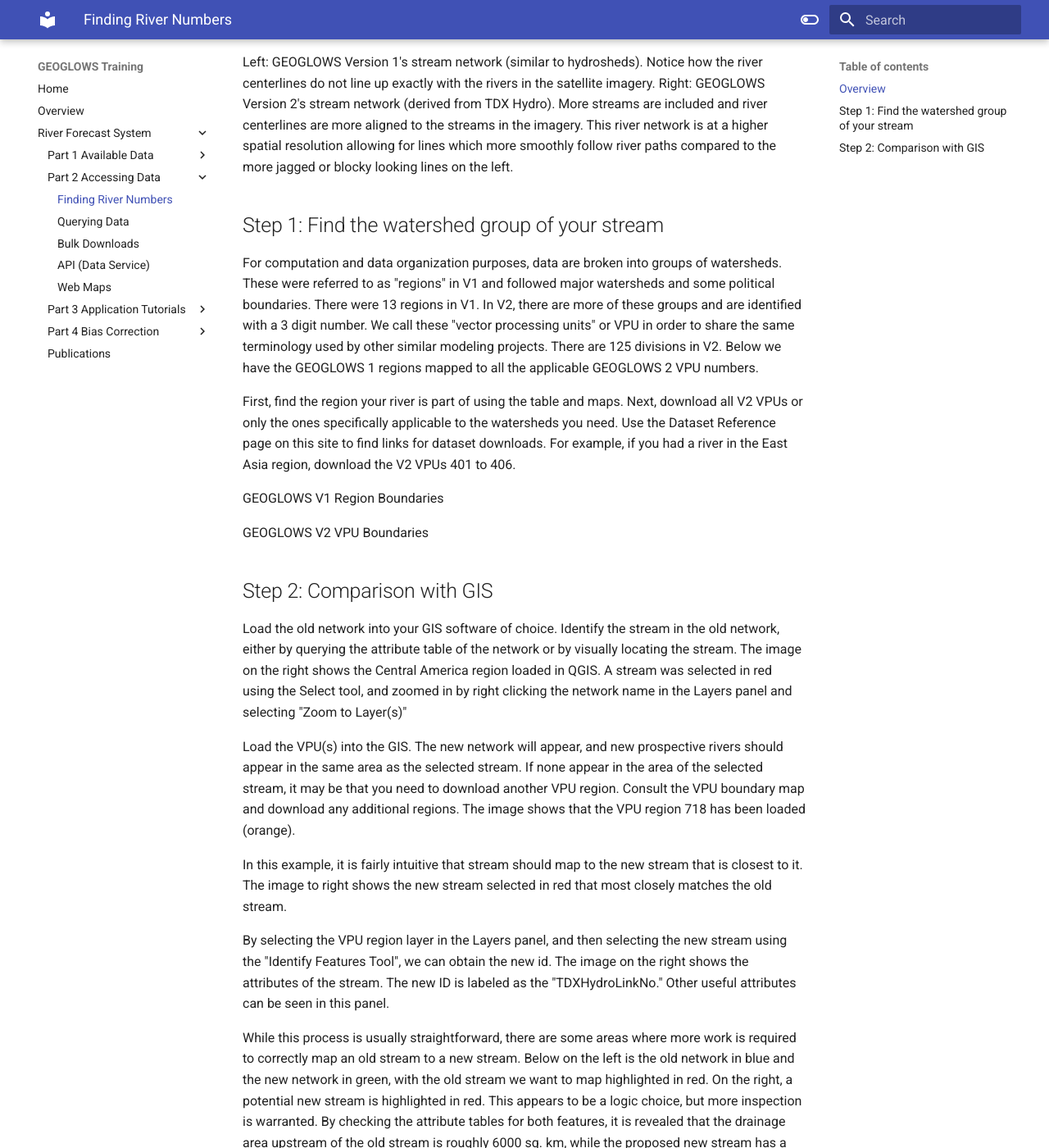
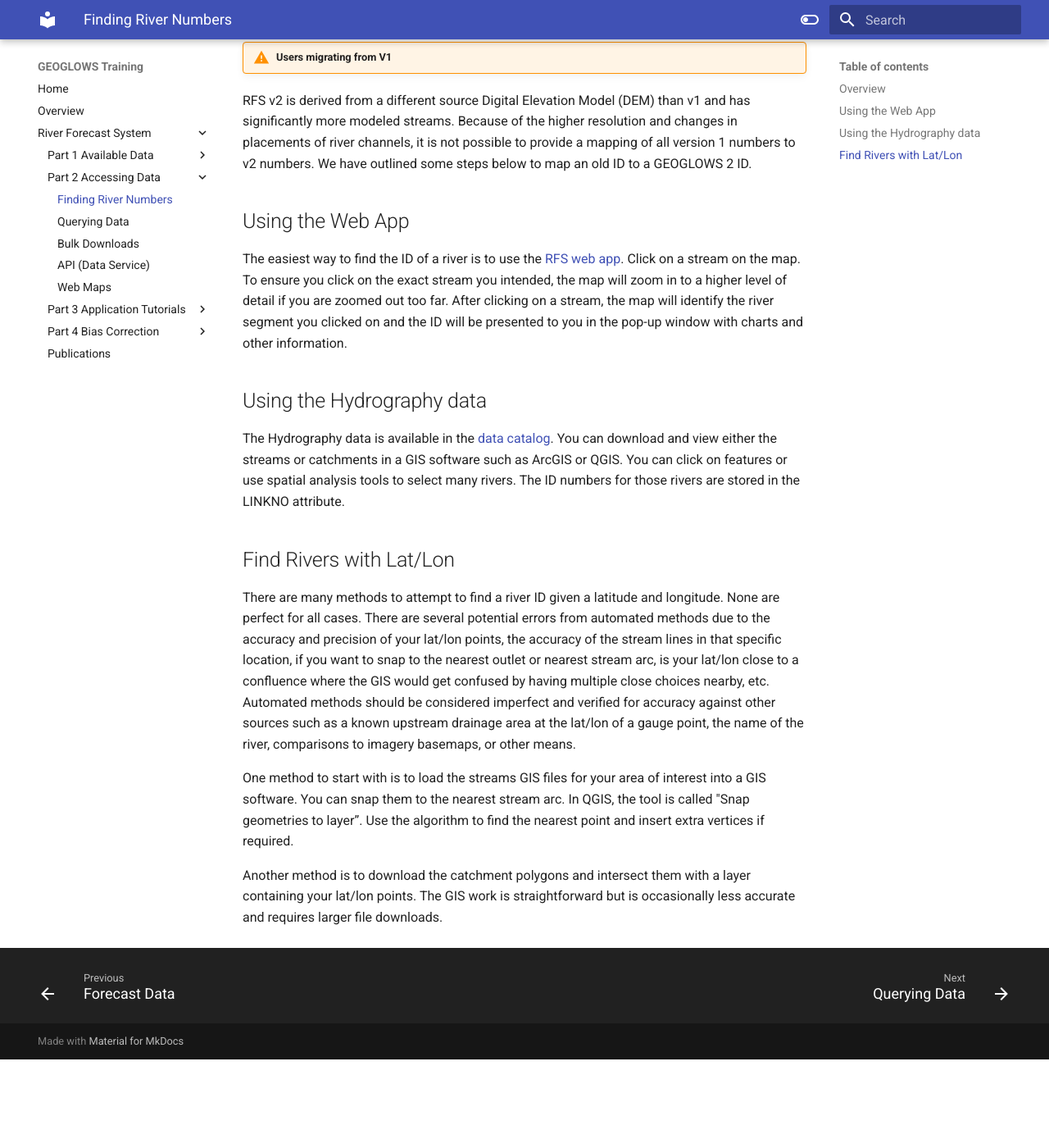
Before and after one commit to geoglows/training.geoglows.org, an MkDocs documentation site: the page built from docs/rfs/accessing-data/find-river-numbers.md, in a window 1280 px wide and 1400 px high, scrolled down 1024 px. Shown: the whole window at 82% size. Built offline with MkDocs 1.6.1 and Material for MkDocs 9.7.7, drawn with Linux system fonts in a browser that asks for light colours; after the commit the page ends 2316 px from its top, so only the background shows below that; some of the changed text lies outside the part shown.

Commit message:
add finding river numbers content

```diff
--- a/docs/rfs/accessing-data/find-river-numbers.md
+++ b/docs/rfs/accessing-data/find-river-numbers.md
@@ -4,80 +4,52 @@
 numbers in any other stream dataset and previous versions of the model. All ID numbers are 9 digits. As a reference, this table provides IDs of some
 major rivers and their general locations.
 
-| ID Number        | Select Rivers and General Locations |
-| ---------------- | ----------------------------------- |
-| 760_021_611      | Mississippi, USA                    |
-| 160_064_246      | Nile, East Africa                   |
-| 710_462_910      | Colorado, USA & Mexico              |
-| 441_057_380      | Ganges, India                       |
-| 430_157_411      | Mekong, Vietnam                     |
-| 210_406_913      | Tiber, Italy                        |
-| 621_010_293      | Amazon, Brazil                      |
-| 130_747_391      | Congo, D.R. Congo                   |
-| 640_255_644      | Parana, Argentina                   |
+| ID Number | Select Rivers and General Locations |
+|-----------|-------------------------------------|
+| 760021611 | Mississippi, USA                    |
+| 160064246 | Nile, East Africa                   |
+| 710462910 | Colorado, USA & Mexico              |
+| 441057380 | Ganges, India                       |
+| 430157411 | Mekong, Vietnam                     |
+| 210406913 | Tiber, Italy                        |
+| 621010293 | Amazon, Brazil                      |
+| 130747391 | Congo, D.R. Congo                   |
+| 640255644 | Parana, Argentina                   |
+
+The RFS ID numbers are 9 digits longs. While large numbers are often delimited, often with a comma or period in various languages, any code you write
+to retrieve data ***should not*** include any delimiters. These IDs are integers. Most programming languages will interpret quotes, periods, commas,
+or other characters as something besides an integer which will make the retrieval process fail. For example, the number `123456789` ***should not***
+be written as `123,456,789` or `123.456.789` or `"123456789"` or `"123,456,789"` or any other variation. Only the integer representation `123456789`
+will work.
 
 !!! warning "Users migrating from V1"
-    RFS v2 is derived from a different source Digital Elevation Model (DEM) than v1 and has significantly more modeled streams. Because of the higher
-    resolution and changes in placements of river channels, it is not possible to provide a mapping of all version 1 numbers to v2 numbers. We have
-    outlined some steps below to map an old ID to a GEOGLOWS 2 ID.
+RFS v2 is derived from a different source Digital Elevation Model (DEM) than v1 and has significantly more modeled streams. Because of the higher
+resolution and changes in placements of river channels, it is not possible to provide a mapping of all version 1 numbers to v2 numbers. We have
+outlined some steps below to map an old ID to a GEOGLOWS 2 ID.
 
-[//]: # (todo add image)
-Example Comparison of GEOGLOWS 1 vs GEOGLOWS 2 Streams
+## Using the Web App
 
-Left: GEOGLOWS Version 1's stream network (similar to hydrosheds). Notice how the river centerlines do not line up exactly with the rivers in the
-satellite imagery. Right: GEOGLOWS Version 2's stream network (derived from TDX Hydro). More streams are included and river centerlines are more
-aligned to the streams in the imagery. This river network is at a higher spatial resolution allowing for lines which more smoothly follow river paths
-compared to the more jagged or blocky looking lines on the left.
+The easiest way to find the ID of a river is to use the [RFS web app](https://app.riverforecastsystem.com){:target="_blank"}. Click on a stream on
+the map. To ensure you click on the exact stream you intended, the map will zoom in to a higher level of detail if you are zoomed out too far. After
+clicking on a stream, the map will identify the river segment you clicked on and the ID will be presented to you in the pop-up window with charts
+and other information.
 
-## Step 1: Find the watershed group of your stream
-For computation and data organization purposes, data are broken into groups of watersheds. These were referred to as "regions" in V1 and followed
-major watersheds and some political boundaries. There were 13 regions in V1. In V2, there are more of these groups and are identified with a 3 digit
-number. We call these "vector processing units" or VPU in order to share the same terminology used by other similar modeling projects. There are 125
-divisions in V2. Below we have the GEOGLOWS 1 regions mapped to all the applicable GEOGLOWS 2 VPU numbers.
+## Using the Hydrography data
 
-First, find the region your river is part of using the table and maps. Next, download all V2 VPUs or only the ones specifically applicable to the
-watersheds you need. Use the Dataset Reference page on this site to find links for dataset downloads. For example, if you had a river in the East Asia
-region, download the V2 VPUs 401 to 406.
+The Hydrography data is available in the [data catalog](https://data.geoglows.org/data-catalog){:target="_blank"}. You can download and view either
+the streams or catchments in a GIS software such as ArcGIS or QGIS. You can click on features or use spatial analysis tools to select many rivers. The
+ID numbers for those rivers are stored in the LINKNO attribute.
 
-GEOGLOWS V1 Region Boundaries
+## Find Rivers with Lat/Lon
 
-[//]: # (todo add image)
+There are many methods to attempt to find a river ID given a latitude and longitude. None are perfect for all cases. There are several potential
+errors from automated methods due to the accuracy and precision of your lat/lon points, the accuracy of the stream lines in that specific location,
+if you want to snap to the nearest outlet or nearest stream arc, is your lat/lon close to a confluence where the GIS would get confused by having
+multiple close choices nearby, etc. Automated methods should be considered imperfect and verified for accuracy against other sources such as a known
+upstream drainage area at the lat/lon of a gauge point, the name of the river, comparisons to imagery basemaps, or other means.
 
+One method to start with is to load the streams GIS files for your area of interest into a GIS software. You can snap them to the nearest stream arc.
+In QGIS, the tool is called "Snap geometries to layer”. Use the algorithm to find the nearest point and insert extra vertices if required.
 
-GEOGLOWS V2 VPU Boundaries
-
-[//]: # (todo add image)
-
-## Step 2: Comparison with GIS
-Load the old network into your GIS software of choice. Identify the stream in the old network, either by querying the attribute table of the network
-or by visually locating the stream. The image on the right shows the Central America region loaded in QGIS. A stream was selected in red using the
-Select tool, and zoomed in by right clicking the network name in the Layers panel and selecting "Zoom to Layer(s)"
-
-Load the VPU(s) into the GIS. The new network will appear, and new prospective rivers should appear in the same area as the selected stream. If none
-appear in the area of the selected stream, it may be that you need to download another VPU region. Consult the VPU boundary map and download any
-additional regions. The image shows that the VPU region 718 has been loaded (orange).
-
-In this example, it is fairly intuitive that stream should map to the new stream that is closest to it. The image to right shows the new stream
-selected in red that most closely matches the old stream.
-
-By selecting the VPU region layer in the Layers panel, and then selecting the new stream using the "Identify Features Tool", we can obtain the new id.
-The image on the right shows the attributes of the stream. The new ID is labeled as the "TDXHydroLinkNo." Other useful attributes can be seen in this
-panel.
-
-While this process is usually straightforward, there are some areas where more work is required to correctly map an old stream to a new stream. Below
-on the left is the old network in blue and the new network in green, with the old stream we want to map highlighted in red. On the right, a potential
-new stream is highlighted in red. This appears to be a logic choice, but more inspection is warranted. By checking the attribute tables for both
-features, it is revealed that the drainage area upstream of the old stream is roughly 6000 sq. km, while the proposed new stream has a drainage area
-of about 200 sq. km, which indicates that our selection is probably incorrect.
-
-Old stream selected
-
-New proposed stream selected
-
-Below, the map has been zoomed out. After carefully tracing the paths of the old stream and the new streams to the main trunk, it becomes clear that
-the new network routes the main river to a different outlet. This suggests that the stream selected in the right picture is the correct one. An
-inspection of the attribute table reveals that this new selection has a drainage area of about 5300 sq. km, which better matches our expectations.
-
-Old stream selected
-
-New correct stream selected
+Another method is to download the catchment polygons and intersect them with a layer containing your lat/lon points. The GIS work is straightforward
+but is occasionally less accurate and requires larger file downloads.
```
